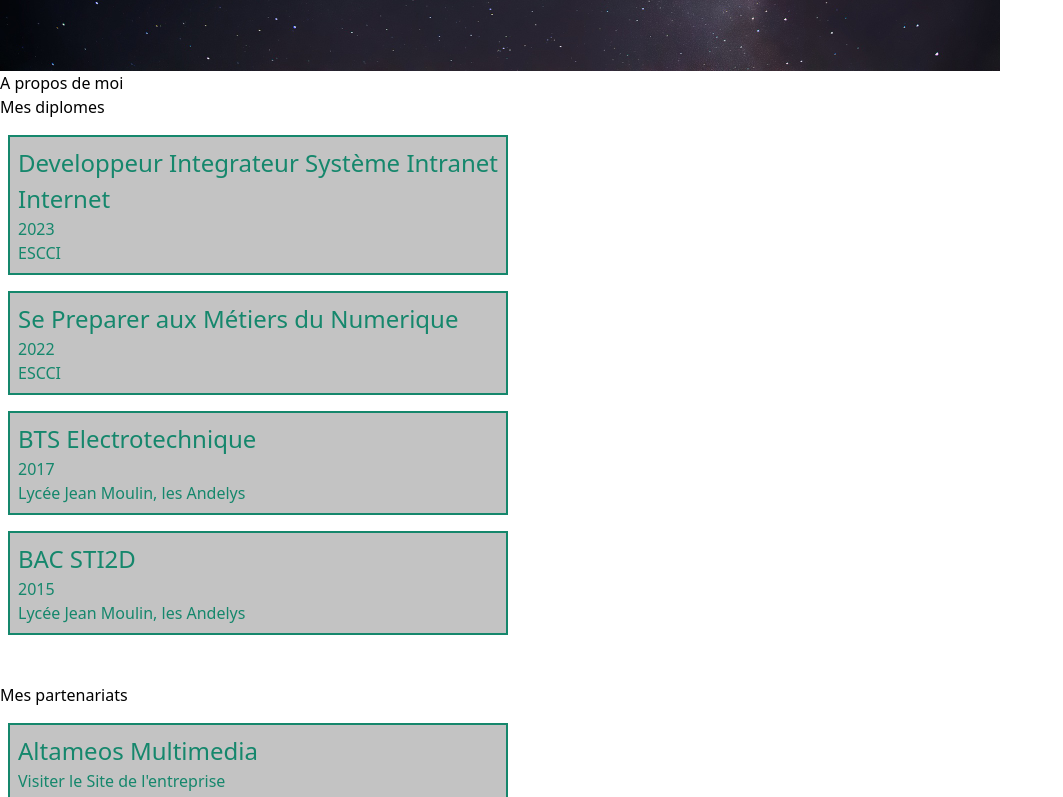
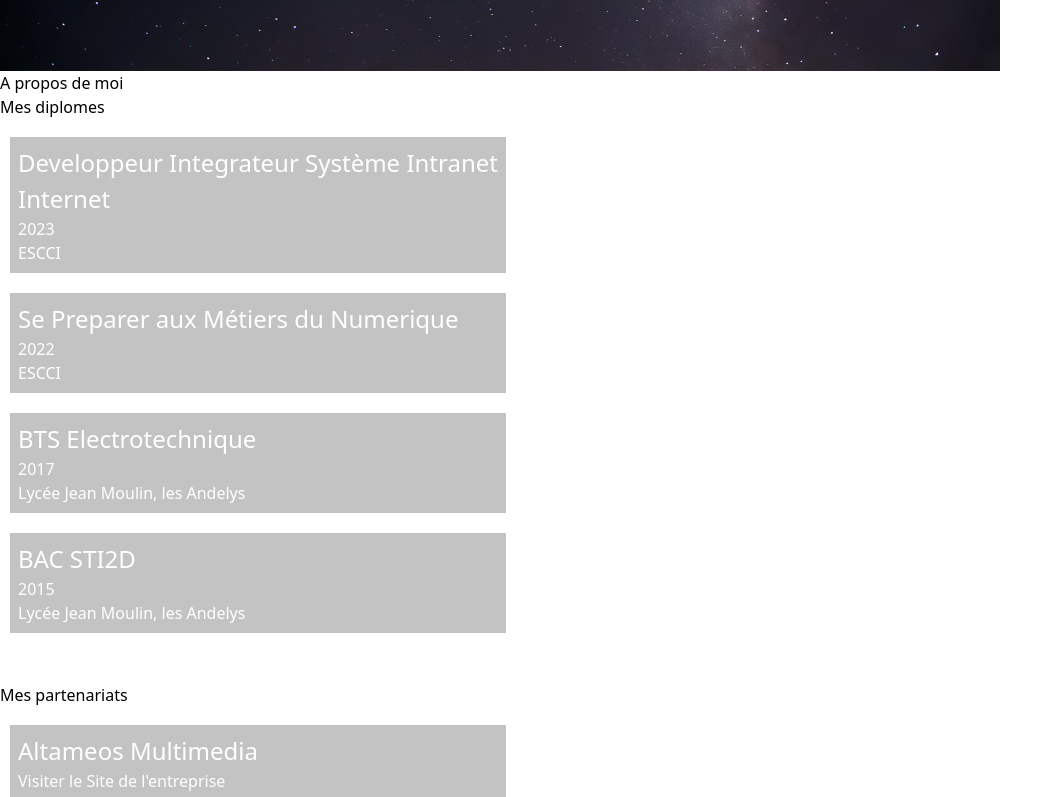
Before and after one commit to griffpm/portfolio2, a Next.js app: page / in a window 1280 px wide. Shown: the part 1240-2037 px from the top of the page, without its empty margins (0-1063 px from the left). Built offline with nearby package versions, Linux system fonts and the light colour scheme.

Commit message:
Update globals.css

```diff
--- a/src/styles/globals.css
+++ b/src/styles/globals.css
@@ -9,5 +9,5 @@
 @import 'slug.css';
 @import 'moi.css';
 *{
-  --color-g: #15876c;
+  --color-g: #fff;
 }
```
